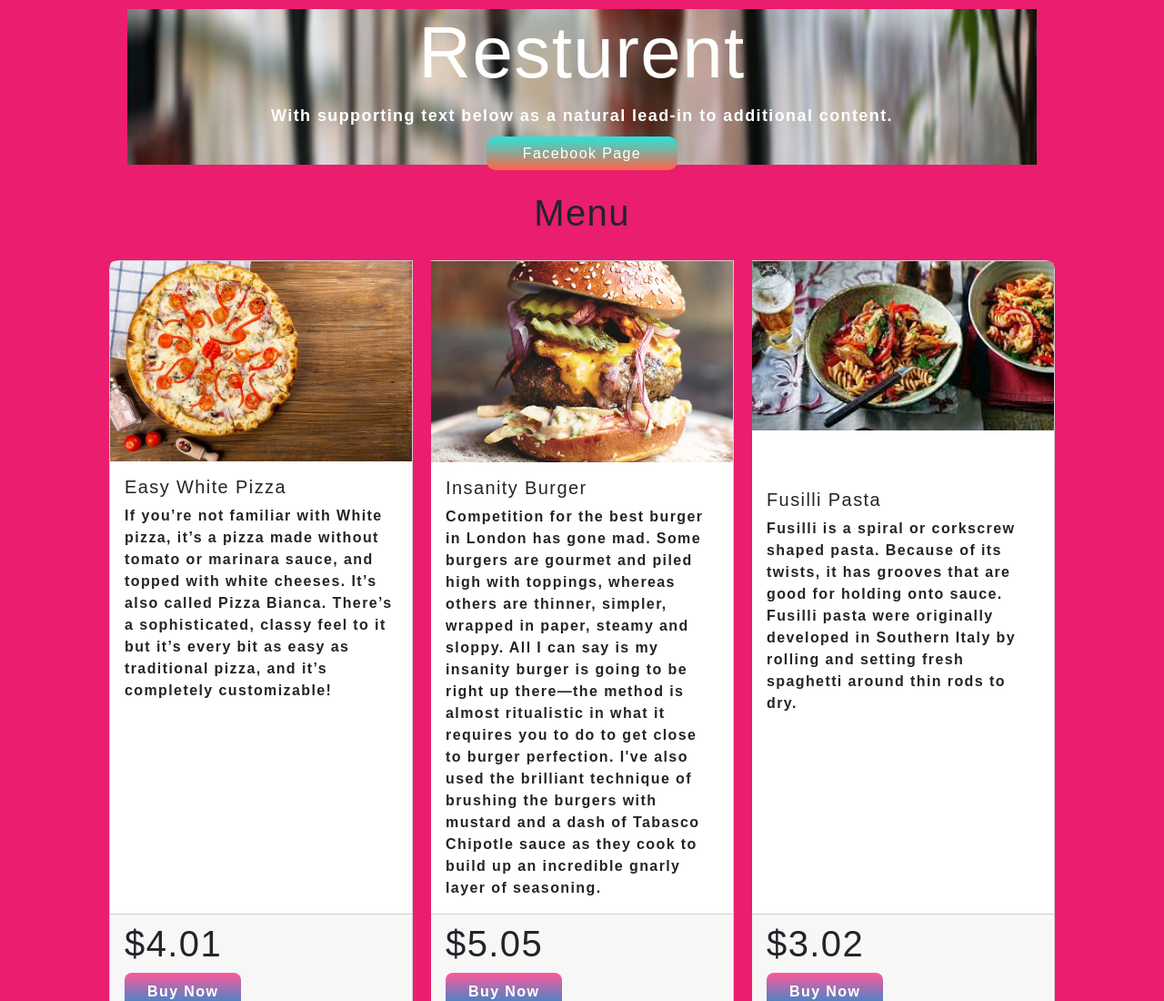
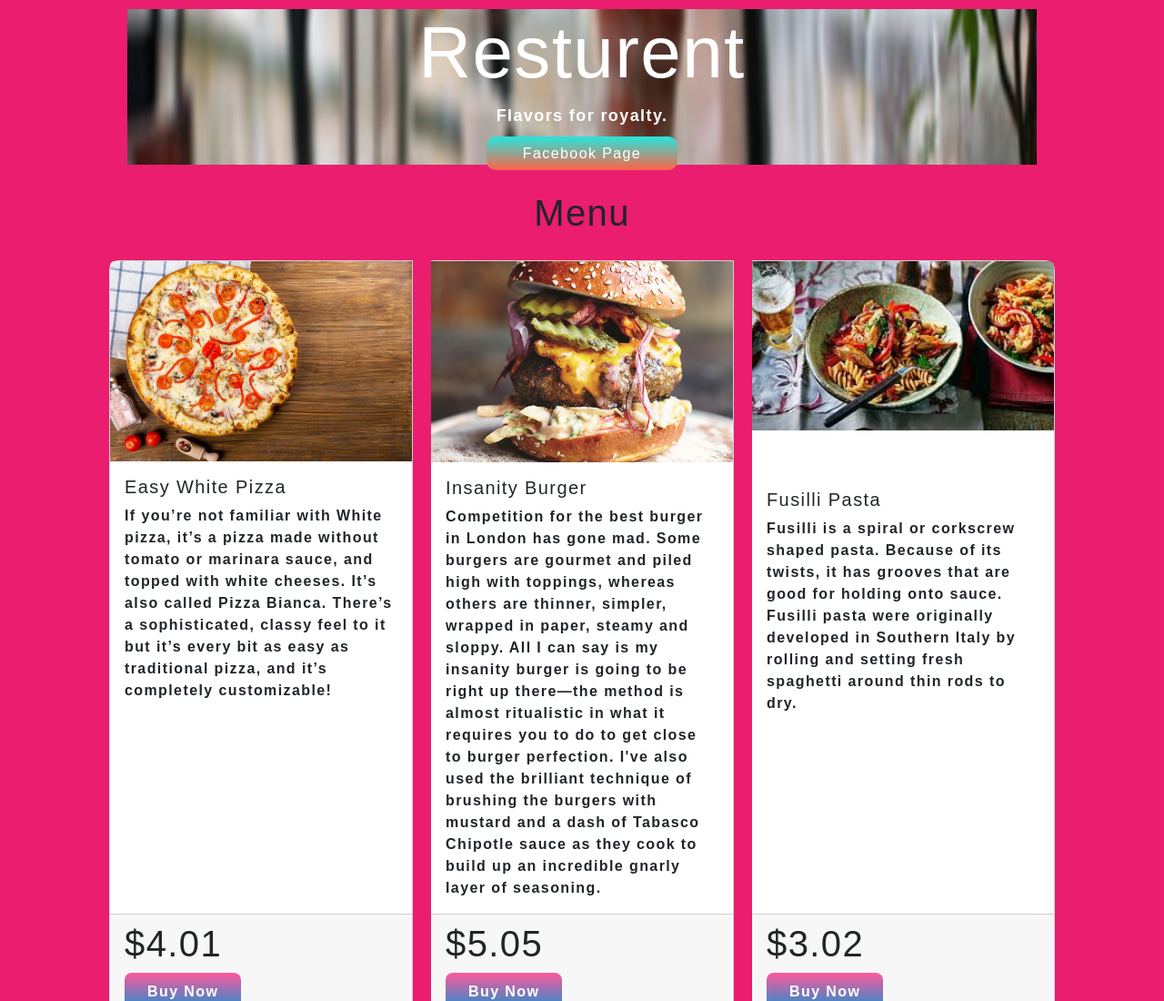
Before and after one commit to asmshahariar/Resturent-manu, a plain HTML site: page index.html in a window 1280 px wide. Shown: the top 1100 px of the page at 91% size. Drawn offline with nearby package versions, Linux system fonts and the light colour scheme; a web font is replaced by a local one.

Commit message:
Update index.html
tagline

```diff
--- a/index.html
+++ b/index.html
@@ -15,7 +15,7 @@
     <div class="card-text-center">
         <div class="card-body">
           <h1 class="title">Resturent</h1>
-          <p class="text">With supporting text below as a natural lead-in to additional content.</p>
+          <p class="text">Flavors for royalty.</p>
           <a class="link-button"  target="_blank" href="http://">Facebook Page</a>
         </div>
     </div>
```
